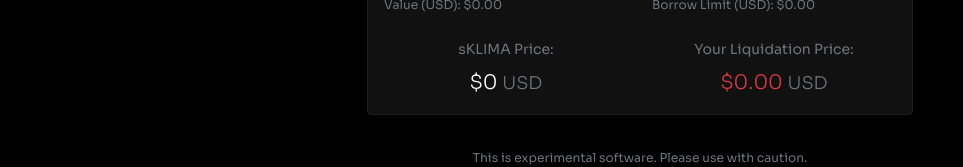
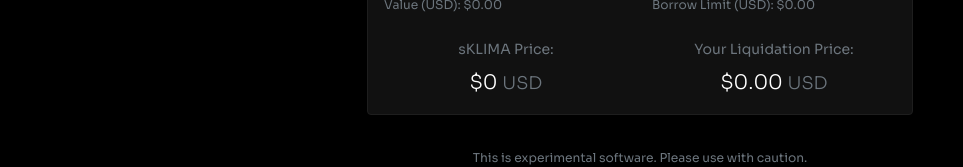
Before and after one commit to BunsDev/ohmie-tools, a React (Create React App) app: page /market-xyz/polygon/pool/5 in a window 1280 px wide. Shown: the part 359-526 px from the top of the page, without its empty margins (0-963 px from the left). Built offline with nearby package versions, Linux system fonts and the light colour scheme; no server answers; the HTML template or start-up script is replaced by a standard one.

Commit message:
smol update

```diff
--- a/src/pages/MarketXyz/Polygon/MarketXyzLiquidationPriceCalculator.tsx
+++ b/src/pages/MarketXyz/Polygon/MarketXyzLiquidationPriceCalculator.tsx
@@ -198,7 +198,7 @@
 												<p className="small text-muted mb-2">
 													Your Liquidation Price:
 												</p>
-												<p className="lead"><span title={liquidationPrice+" USD"}><span className={liquidationPrice >= collateralAssetPrice ? "text-danger" : ""}>${liquidationPrice.toFixed(2)}</span> <small className={"text-muted"}>USD</small></span></p>
+												<p className="lead"><span title={liquidationPrice+" USD"}><span className={(liquidationPrice >= collateralAssetPrice && collateralAssetPrice > 0) ? "text-danger" : ""}>${liquidationPrice.toFixed(2)}</span> <small className={"text-muted"}>USD</small></span></p>
 											</div>
 										</div>
 									</div>
```
